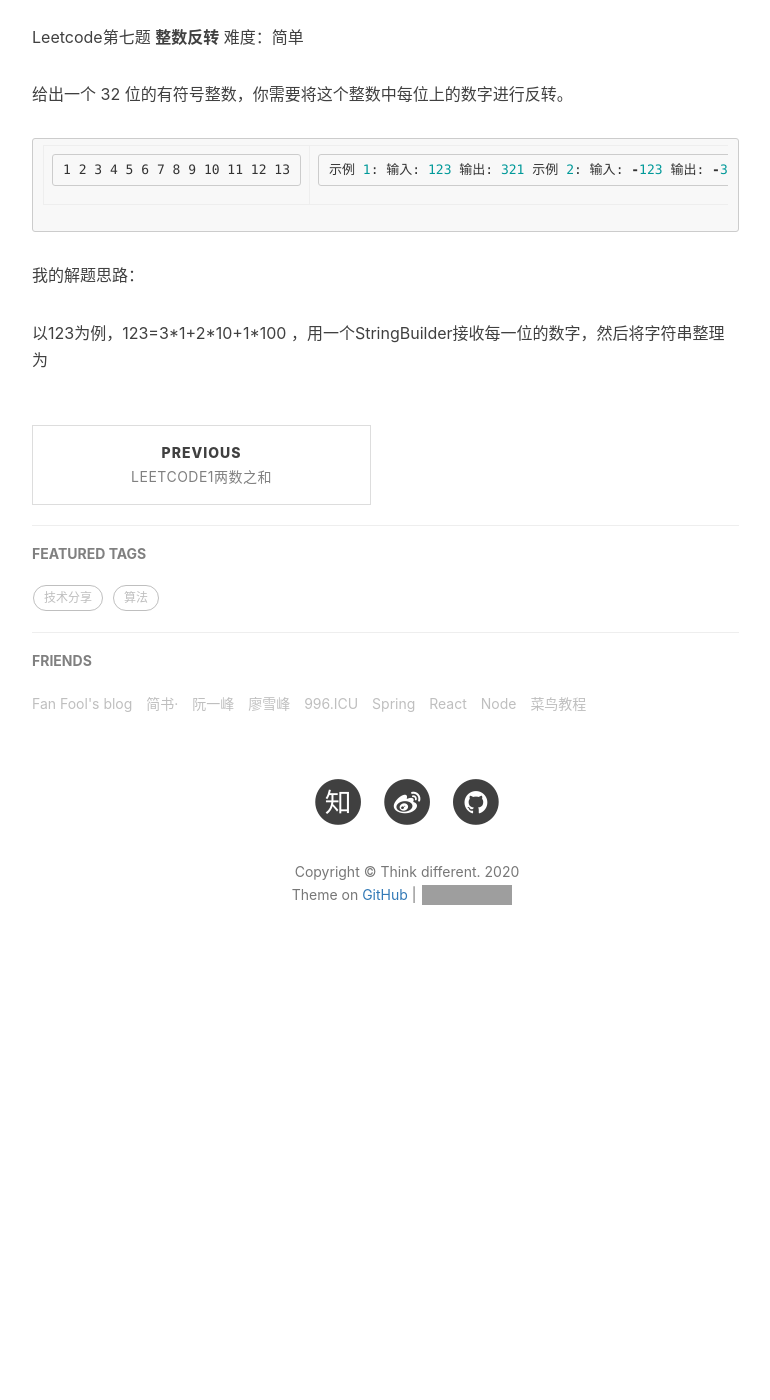
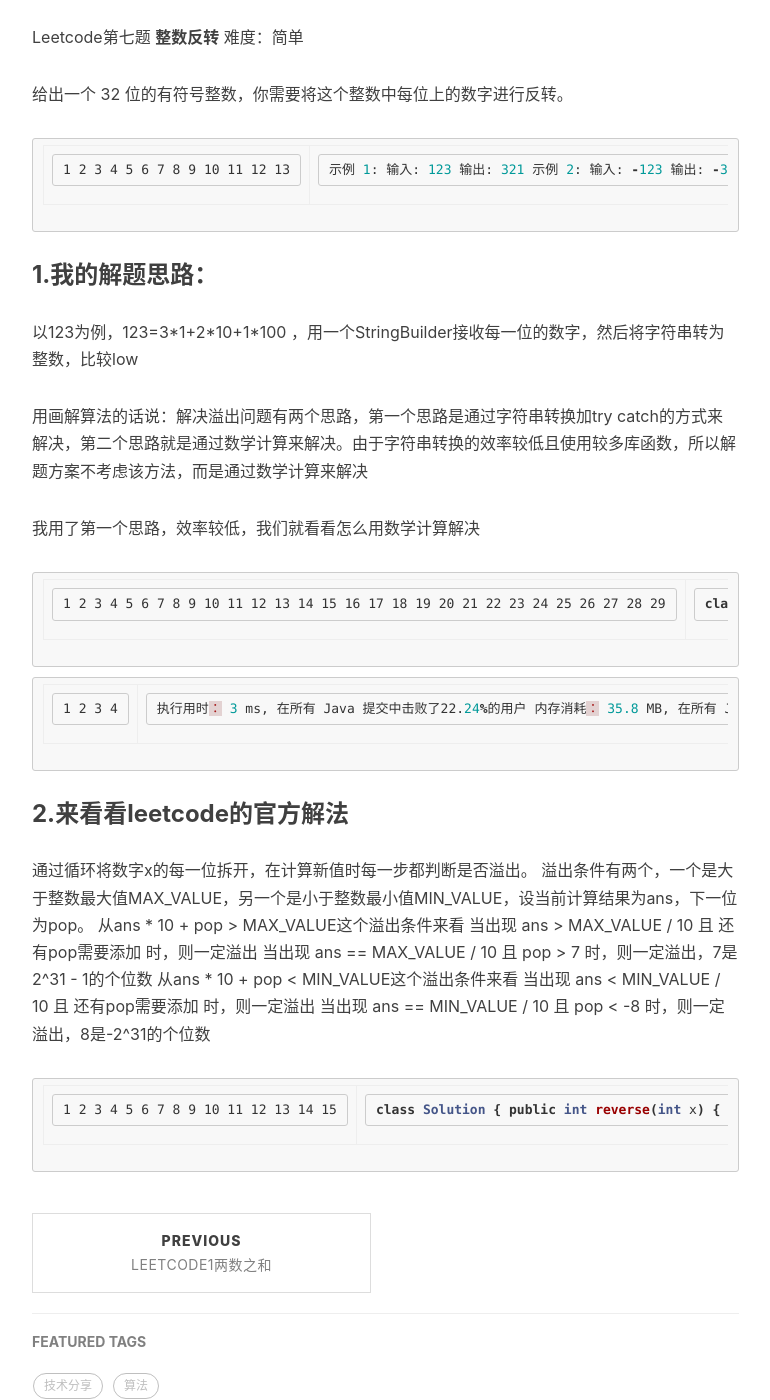
Before and after one commit to guoyaoleigg/guoyaoleigg.github.io, a Jekyll site: the page built from _posts/2020-11-20-Leetcode7整数反转.md, in a window 1280 px wide and 1400 px high, scrolled down 483 px. Shown: the whole window, without its empty margins (233-1003 px from the left). Built offline with Jekyll 4.4.1, drawn with Linux system fonts in a browser that asks for light colours; nearby versions of some CDN libraries; our own code applies the rules of GitHub Pages for plain Markdown files; comment, search, counter and statistics services are not loaded; before the commit the page ends 1482 px from its top, so only the background shows below that; grey boxes are pictures that could not be loaded.

Commit message:
leetcode7整数反转

````diff
--- a/_posts/2020-11-20-Leetcode7整数反转.md
+++ b/_posts/2020-11-20-Leetcode7整数反转.md
@@ -30,6 +30,78 @@
 
 
 
-我的解题思路：
+### 1.我的解题思路：
 
-以123为例，123=3\*1+2\*10+1\*100 ，用一个StringBuilder接收每一位的数字，然后将字符串整理为
+以123为例，123=3\*1+2\*10+1\*100 ，用一个StringBuilder接收每一位的数字，然后将字符串转为整数，比较low
+
+用画解算法的话说：解决溢出问题有两个思路，第一个思路是通过字符串转换加try catch的方式来解决，第二个思路就是通过数学计算来解决。由于字符串转换的效率较低且使用较多库函数，所以解题方案不考虑该方法，而是通过数学计算来解决
+
+我用了第一个思路，效率较低，我们就看看怎么用数学计算解决
+
+```java
+class Solution {
+    public int reverse(int x) {
+        StringBuilder sb = new StringBuilder();
+        int result;
+        if (x==0){
+            return 0;
+        }
+        if (x>0){
+            while(x>0){
+                sb.append(x%10);
+                x/=10;
+            }
+        }
+        if (x<0){
+            sb.append("-");
+            x = -x;
+            while(x>0){
+                sb.append(x%10);
+                x/=10;
+            }
+        }
+        try{
+            result=Integer.valueOf(sb.toString());
+        }catch (Exception e){
+            return 0;
+        }
+        return result;
+    }
+}
+```
+
+```javascript
+执行用时：
+3 ms, 在所有 Java 提交中击败了22.24%的用户
+内存消耗：
+35.8 MB, 在所有 Java 提交中击败了71.98%的用户
+```
+
+### 2.来看看leetcode的官方解法
+
+通过循环将数字x的每一位拆开，在计算新值时每一步都判断是否溢出。
+溢出条件有两个，一个是大于整数最大值MAX_VALUE，另一个是小于整数最小值MIN_VALUE，设当前计算结果为ans，下一位为pop。
+从ans * 10 + pop > MAX_VALUE这个溢出条件来看
+当出现 ans > MAX_VALUE / 10 且 还有pop需要添加 时，则一定溢出
+当出现 ans == MAX_VALUE / 10 且 pop > 7 时，则一定溢出，7是2^31 - 1的个位数
+从ans * 10 + pop < MIN_VALUE这个溢出条件来看
+当出现 ans < MIN_VALUE / 10 且 还有pop需要添加 时，则一定溢出
+当出现 ans == MIN_VALUE / 10 且 pop < -8 时，则一定溢出，8是-2^31的个位数
+
+```java
+class Solution {
+    public int reverse(int x) {
+        int ans = 0;
+        while (x != 0) {
+            int pop = x % 10;
+            if (ans > Integer.MAX_VALUE / 10 || (ans == Integer.MAX_VALUE / 10 && pop > 7))
+                return 0;
+            if (ans < Integer.MIN_VALUE / 10 || (ans == Integer.MIN_VALUE / 10 && pop < -8))
+                return 0;
+            ans = ans * 10 + pop;
+            x /= 10;
+        }
+        return ans;
+    }
+}
+```
````
